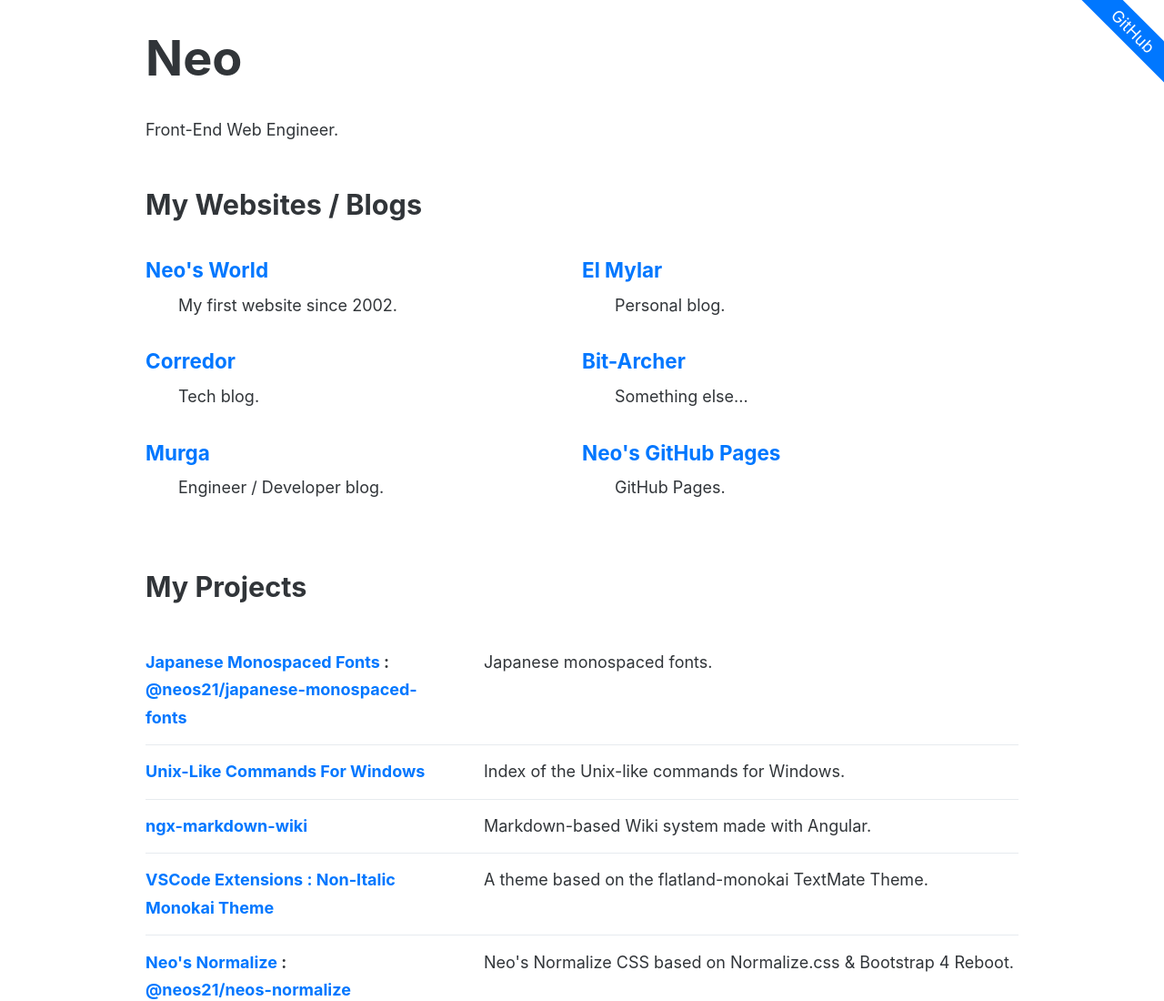
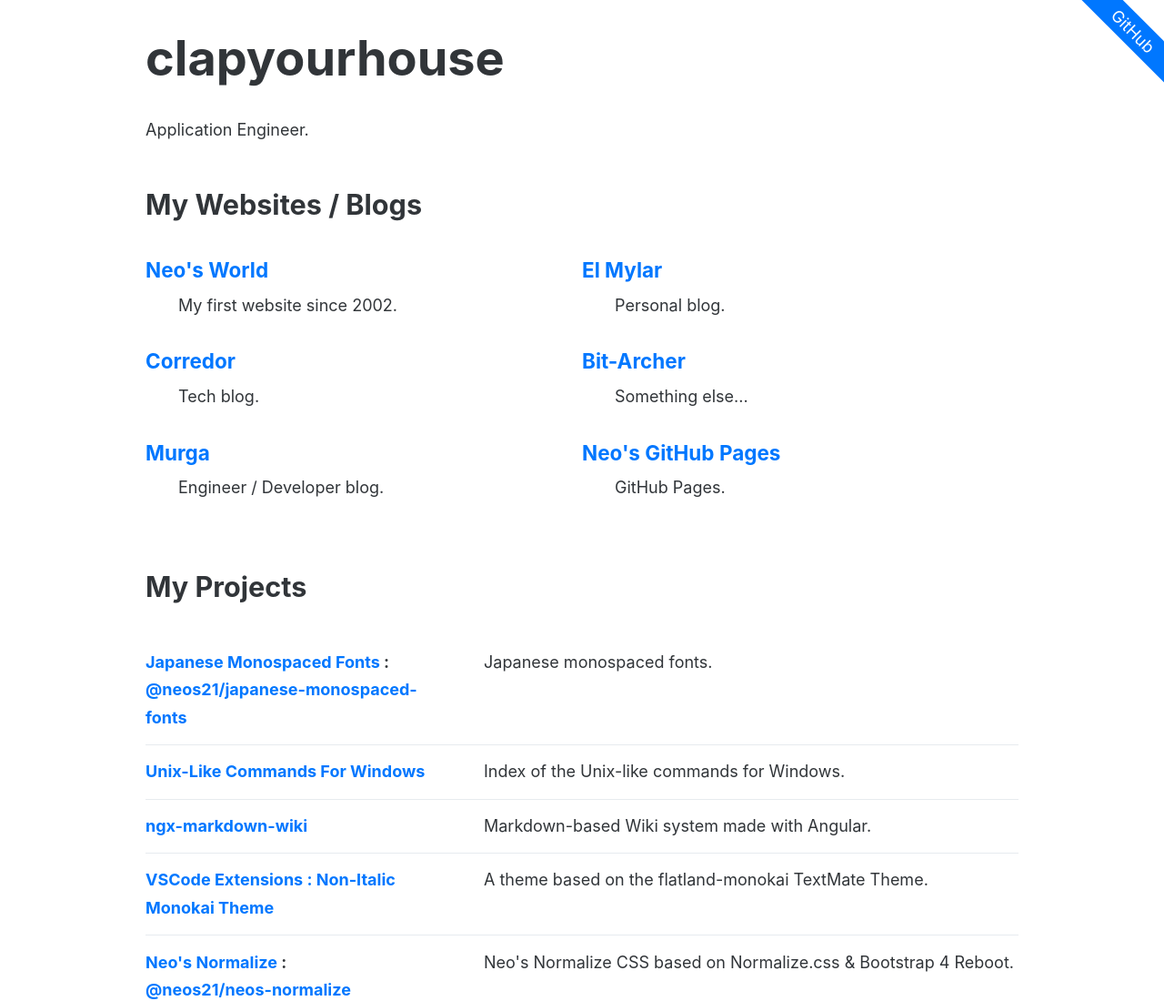
Before and after one commit to clapyourhouse/about, a website: page index.html in a window 1280 px wide. Shown: the top 1100 px of the page at 91% size. Drawn offline with Linux system fonts and the light colour scheme.

Commit message:
name modify

```diff
--- a/index.html
+++ b/index.html
@@ -4,7 +4,7 @@
     <meta charset="UTF-8">
     <meta http-equiv="X-UA-Compatible" content="IE=Edge">
     <meta name="viewport" content="width=device-width, initial-scale=1">
-    <title>Neo : Front-End Web Engineer</title>
+    <title>clapyourhouse : Application Engineer.</title>
     <link rel="stylesheet" href="./styles.css">
     <link rel="icon" href="/favicon.ico">
     <link rel="icon" href="/favicon-192x192.png" sizes="192x192" type="image/png">
@@ -12,8 +12,8 @@
   </head>
   <body ontouchstart="">
     <section id="container">
-      <h1>Neo</h1>
-      <p>Front-End Web Engineer.</p>
+      <h1>clapyourhouse</h1>
+      <p>Application Engineer.</p>
       <p id="github-link"><a href="https://github.com/Neos21/about">GitHub</a></p>
       <section id="my-websites-blogs">
         <h2>My Websites / Blogs</h2>
```
